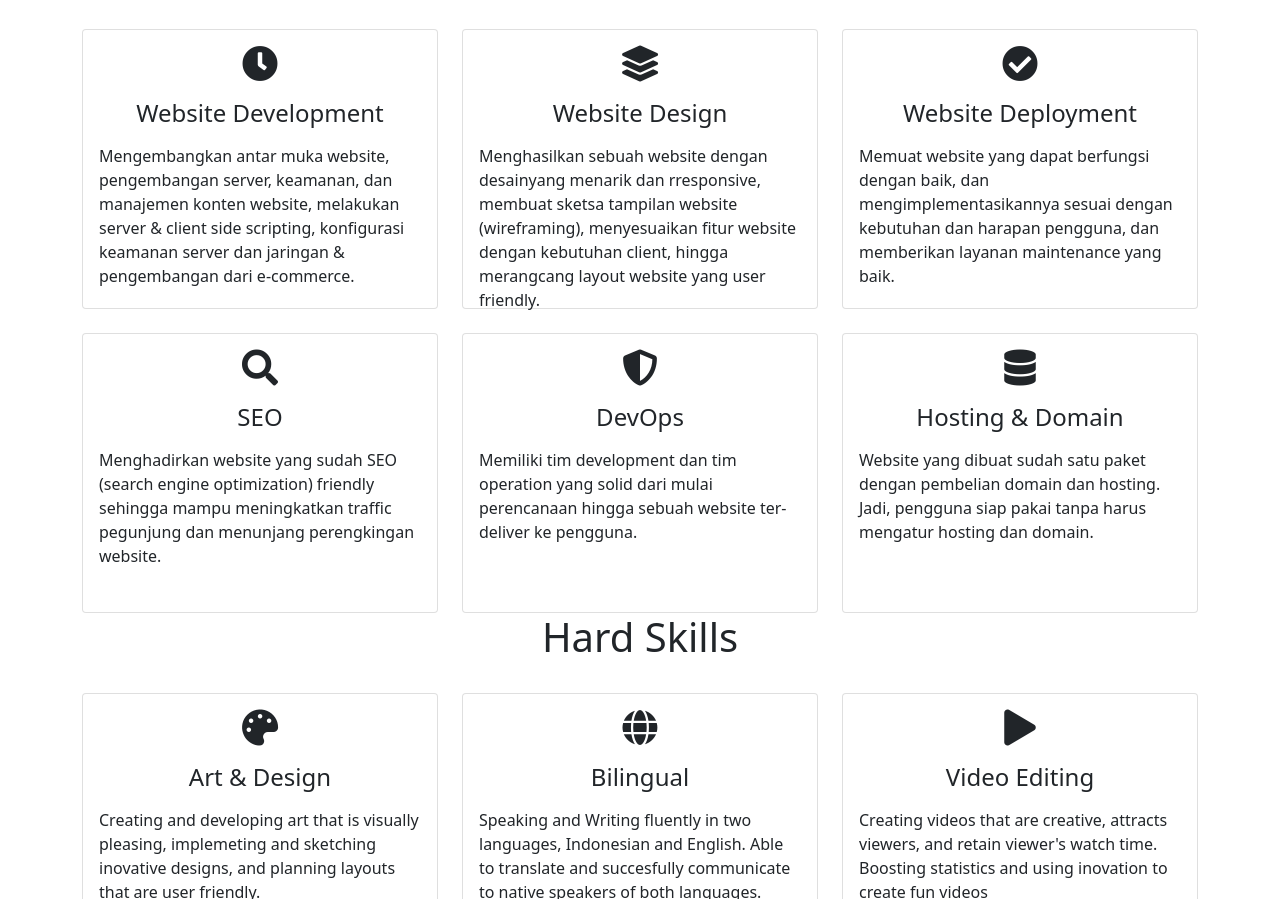
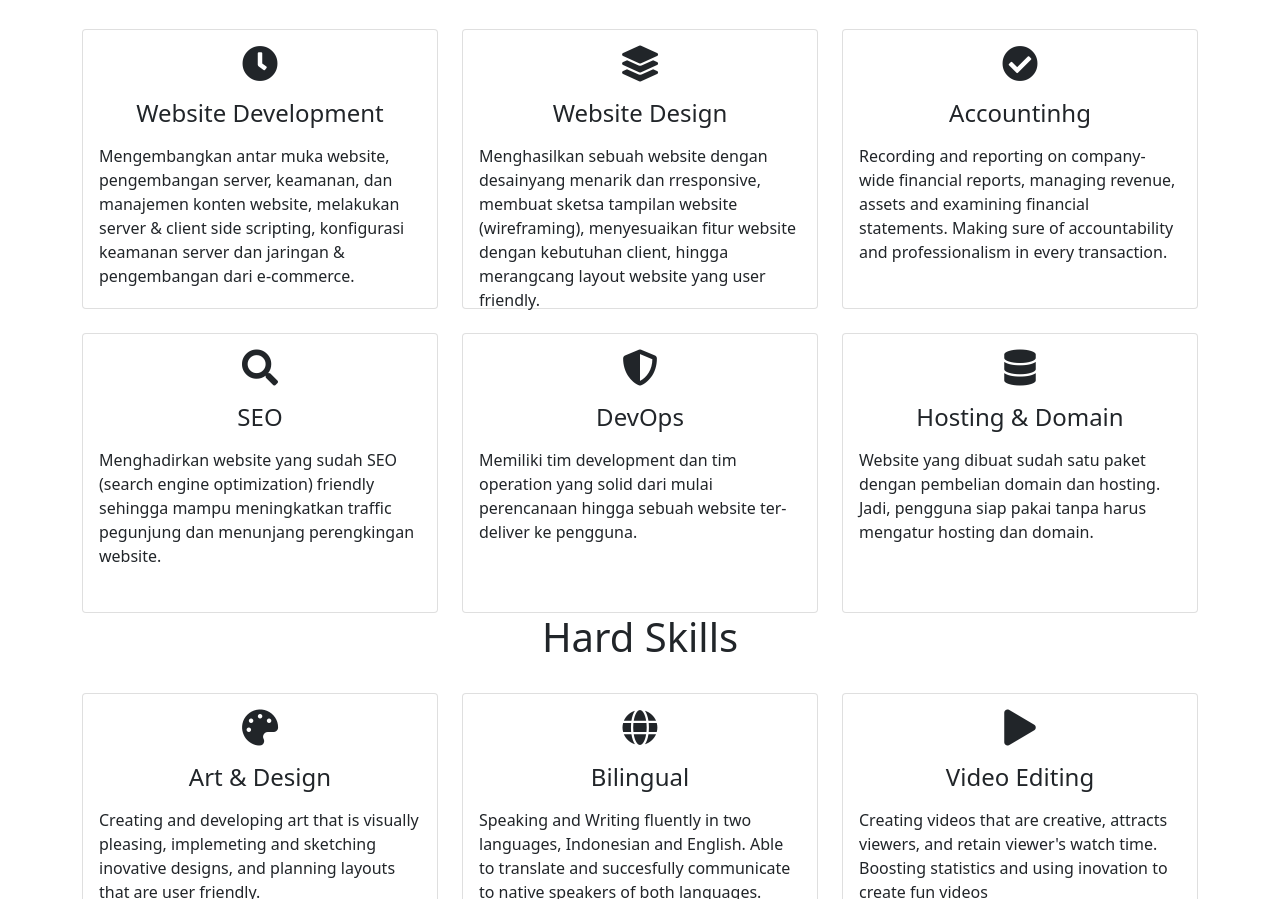
Before and after one commit to Beatriciaw/Beatricia, a plain HTML site: page index.html in a window 1280 px wide. Shown: the part 1325-2224 px from the top of the page. Drawn offline with nearby package versions, Linux system fonts and the light colour scheme; a script that the page names is missing.

Commit message:
Update index.html

```diff
--- a/index.html
+++ b/index.html
@@ -138,11 +138,9 @@
                     <div class="card servicesText">
                         <div class="card-body">
                             <i class="fas servicesIcon fa-check-circle"></i>
-                            <h4 class="card-title mt-3">Website Deployment</h4>
-                            <p class="card-text mt-3">Memuat website yang dapat berfungsi dengan baik,
-                                dan mengimplementasikannya
-                                sesuai dengan kebutuhan dan harapan pengguna, dan memberikan
-                                layanan maintenance yang baik.
+                            <h4 class="card-title mt-3">Accountinhg</h4>
+                            <p class="card-text mt-3">Recording and reporting on company-wide financial reports, managing revenue, assets and examining financial statements.
+                                Making sure of accountability and professionalism in every transaction.
                             </p>
                         </div>
                     </div>
```
